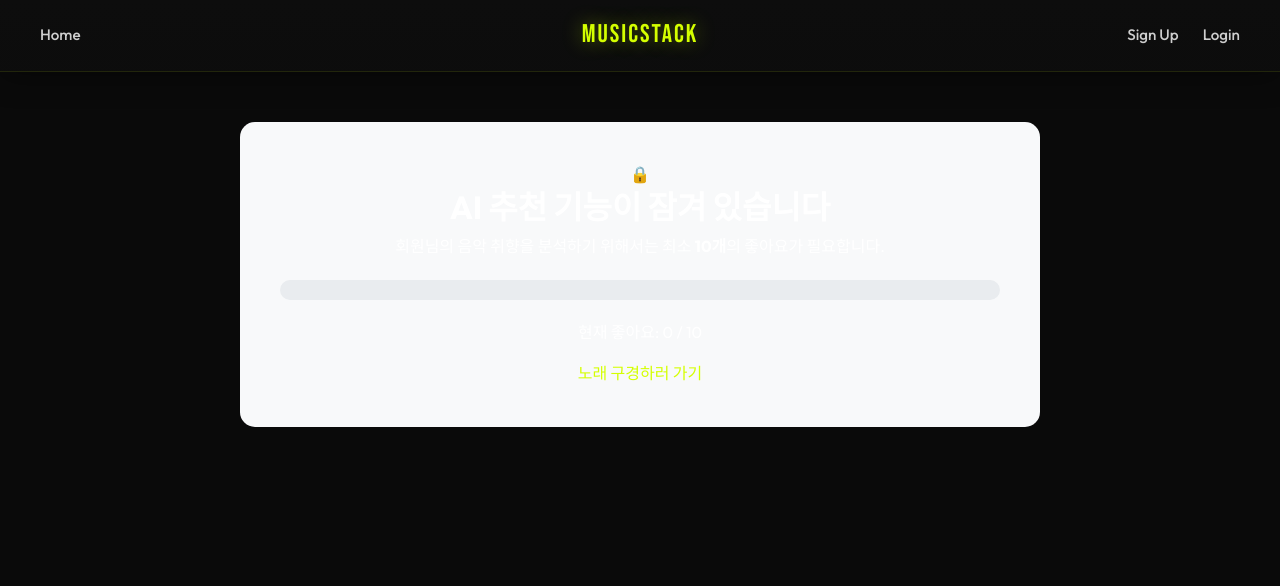
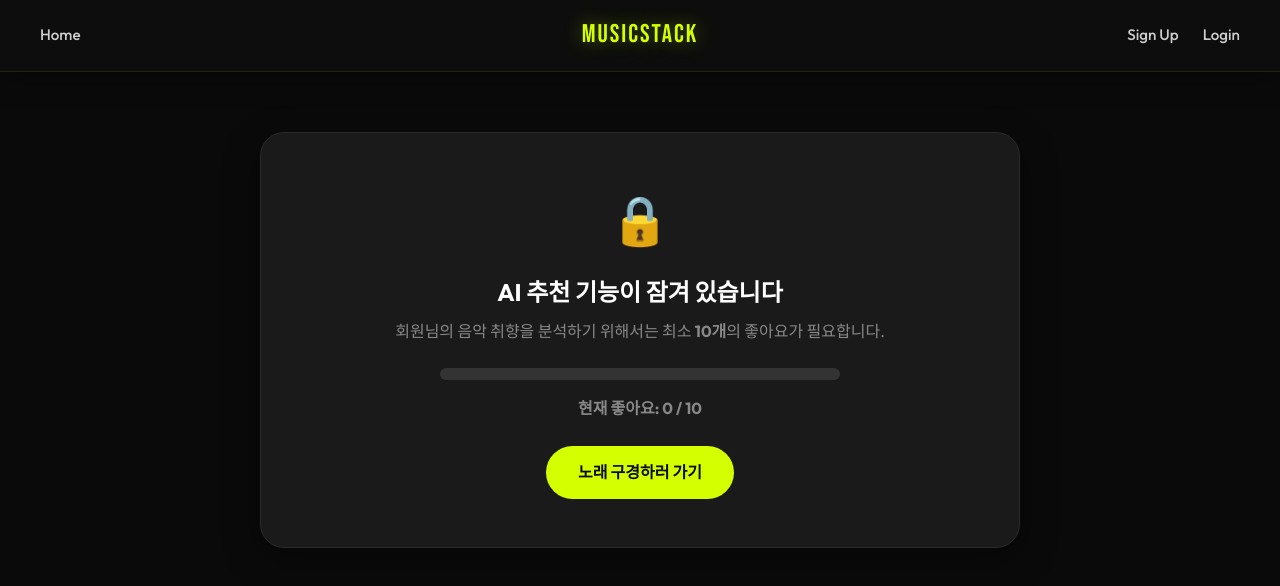
Before and after one commit to SSAFY-14th-TEAM5/MusicStack, a Vue app in the folder Frontend/musicstack-project/: page /recommend in a window 1280 px wide. Shown: the top 586 px of the page. Built offline with nearby package versions, Linux system fonts and the light colour scheme.

Commit message:
feat: ai 추천에 서비스 스타일 적용

```diff
--- a/Frontend/musicstack-project/src/views/RecommendView.vue
+++ b/Frontend/musicstack-project/src/views/RecommendView.vue
@@ -72,10 +72,10 @@
 const isLoading = ref(false)
 const recommendations = ref(null)
 
-const getRecommendation = async () => {
+  const getRecommendation = async () => {
   isLoading.value = true
   // 실제 유저 PK를 스토어나 인증 정보에서 가져오세요
-  const userPk = 1
+  const userPk = accountStore.userPk // 1 대신 실제 pk 사용
 
   try {
     const response = await axios.post(`http://127.0.0.1:8000/api/v1/tracks/recommend/${userPk}/`)
@@ -98,69 +98,238 @@
 </script>
 
 <style scoped>
-/* 디자인은 프로젝트 스타일에 맞게 수정하세요 */
+/* ================================================
+   MUSIC STACK - RECOMMEND VIEW 스타일
+   다크 테마 + 형광 노란색 포인트 적용
+   ================================================ */
+
 .recommend-container {
   max-width: 800px;
-  margin: 50px auto;
+  margin: 60px auto;
   text-align: center;
+  padding: 0 20px;
+  color: #ffffff;
 }
 
-.locked-section, .loading-box {
-  padding: 40px;
-  background: #f8f9fa;
-  border-radius: 15px;
+/* 제목 영역 */
+h1 {
+  font-size: 2.2rem;
+  font-weight: 800;
+  margin-bottom: 12px;
+  color: #ffffff;
 }
 
+.subtitle {
+  color: #888888;
+  font-size: 1rem;
+  margin-bottom: 40px;
+}
+
+/* 공통 박스 스타일 */
+.locked-section, .intro-box, .loading-box {
+  padding: 48px;
+  background: #1a1a1a;
+  border: 1px solid #2a2a2a;
+  border-radius: 24px;
+  box-shadow: 0 12px 36px rgba(0, 0, 0, 0.4);
+}
+
+/* 잠금 상태 */
+.lock-icon {
+  font-size: 3rem;
+  margin-bottom: 20px;
+}
+
+.locked-section h2 {
+  font-size: 1.5rem;
+  font-weight: 700;
+  margin-bottom: 12px;
+  color: #ffffff;
+}
+
+.locked-section p {
+  color: #888888;
+  margin-bottom: 24px;
+}
+
+/* 프로그레스 바 */
 .progress-bar-container {
   width: 100%;
-  height: 20px;
-  background: #e9ecef;
-  border-radius: 10px;
-  margin: 20px 0;
+  height: 12px;
+  background: #333333;
+  border-radius: 6px;
+  margin: 0 auto 16px;
+  max-width: 400px;
+  overflow: hidden;
 }
 
 .progress-bar {
   height: 100%;
-  background: #007bff;
-  border-radius: 10px;
+  background: #D4FF00; /* 포인트 컬러 */
+  border-radius: 6px;
   transition: width 0.5s ease;
+  box-shadow: 0 0 10px rgba(212, 255, 0, 0.5);
+}
+
+.count-text {
+  font-weight: 700;
+  color: #D4FF00;
+  margin-bottom: 32px;
+}
+
+/* 버튼 스타일 */
+.btn-go-tracks, .btn-recommend, .btn-retry {
+  display: inline-block;
+  padding: 14px 32px;
+  font-size: 1rem;
+  font-weight: 700;
+  background: #D4FF00;
+  color: #0a0a0a;
+  border: none;
+  border-radius: 30px;
+  cursor: pointer;
+  text-decoration: none;
+  transition: all 0.25s ease;
+}
+
+.btn-go-tracks:hover, .btn-recommend:hover, .btn-retry:hover {
+  background: #E6FF33;
+  transform: translateY(-3px);
+  box-shadow: 0 8px 24px rgba(212, 255, 0, 0.3);
+}
+
+/* 추천 시작 문구 */
+.intro-box p {
+  font-size: 1.1rem;
+  color: #cccccc;
+  margin-bottom: 32px;
+  line-height: 1.6;
+}
+
+/* 로딩 상태 */
+.spinner {
+  width: 48px;
+  height: 48px;
+  border: 4px solid #333333;
+  border-top: 4px solid #D4FF00;
+  border-radius: 50%;
+  animation: spin 1s linear infinite;
+  margin: 0 auto 24px;
+}
+
+.loading-box p {
+  font-size: 1.1rem;
+  font-weight: 600;
+  color: #ffffff;
+  margin-bottom: 8px;
+}
+
+.loading-box .small {
+  font-size: 0.9rem;
+  font-weight: 400;
+  color: #888888;
+}
+
+/* 결과 리스트 */
+.results-box h3 {
+  font-size: 1.6rem;
+  font-weight: 800;
+  margin-bottom: 32px;
+  color: #D4FF00;
+}
+
+.song-list {
+  display: flex;
+  flex-direction: column;
+  gap: 16px;
+  margin-bottom: 40px;
 }
 
 .song-card {
-  background: white;
-  border: 1px solid #eee;
-  padding: 20px;
-  margin-bottom: 15px;
-  border-radius: 10px;
+  background: #1e1e1e;
+  border: 1px solid #2a2a2a;
+  padding: 24px;
+  border-radius: 18px;
   text-align: left;
+  transition: all 0.2s ease;
 }
 
-.title { font-weight: bold; font-size: 1.1em; margin: 0; }
-.artist { color: #666; margin: 5px 0; }
-.reason { font-size: 0.9em; color: #888; border-top: 1px solid #f0f0f0; padding-top: 10px; margin-top: 10px; }
-
-.btn-recommend {
-  padding: 15px 40px;
-  font-size: 1.2em;
-  background: #000;
-  color: white;
-  border: none;
-  border-radius: 30px;
-  cursor: pointer;
+.song-card:hover {
+  border-color: rgba(212, 255, 0, 0.3);
+  transform: translateX(4px);
 }
 
-.spinner {
+.song-info {
+  display: flex;
+  align-items: center;
+  gap: 20px;
+  margin-bottom: 16px;
+}
+
+.rank {
+  font-size: 1.2rem;
+  font-weight: 800;
+  color: #D4FF00;
+  background: rgba(212, 255, 0, 0.1);
   width: 40px;
   height: 40px;
-  border: 4px solid #f3f3f3;
-  border-top: 4px solid #3498db;
-  border-radius: 50%;
-  animation: spin 1s linear infinite;
-  margin: 0 auto 20px;
+  display: flex;
+  align-items: center;
+  justify-content: center;
+  border-radius: 12px;
+  flex-shrink: 0;
+}
+
+.title {
+  font-size: 1.15rem;
+  font-weight: 700;
+  color: #ffffff;
+  margin: 0 0 4px 0;
+}
+
+.artist {
+  font-size: 0.95rem;
+  color: #888888;
+  margin: 0;
+}
+
+.reason {
+  font-size: 0.95rem;
+  color: #cccccc;
+  line-height: 1.5;
+  background: #141414;
+  padding: 16px;
+  border-radius: 12px;
+  margin: 0;
+}
+
+.btn-retry {
+  background: transparent;
+  border: 1px solid #D4FF00;
+  color: #D4FF00;
+}
+
+.btn-retry:hover {
+  background: #D4FF00;
+  color: #0a0a0a;
 }
 
 @keyframes spin {
   0% { transform: rotate(0deg); }
   100% { transform: rotate(360deg); }
 }
+
+/* 모바일 대응 */
+@media (max-width: 600px) {
+  .intro-box, .loading-box, .locked-section {
+    padding: 32px 20px;
+  }
+
+  h1 { font-size: 1.8rem; }
+
+  .song-info {
+    flex-direction: row;
+    align-items: center;
+  }
+}
 </style>
```
